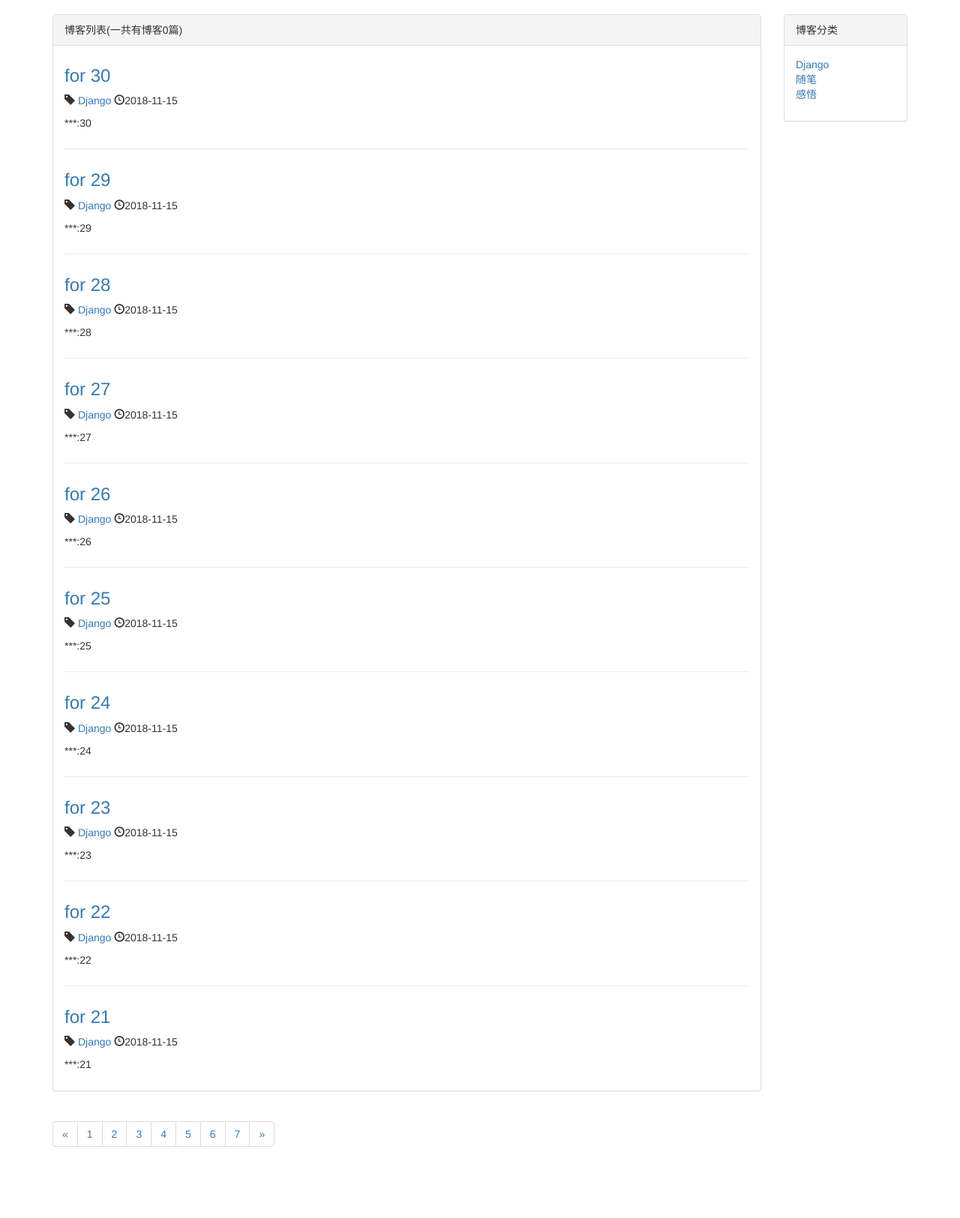
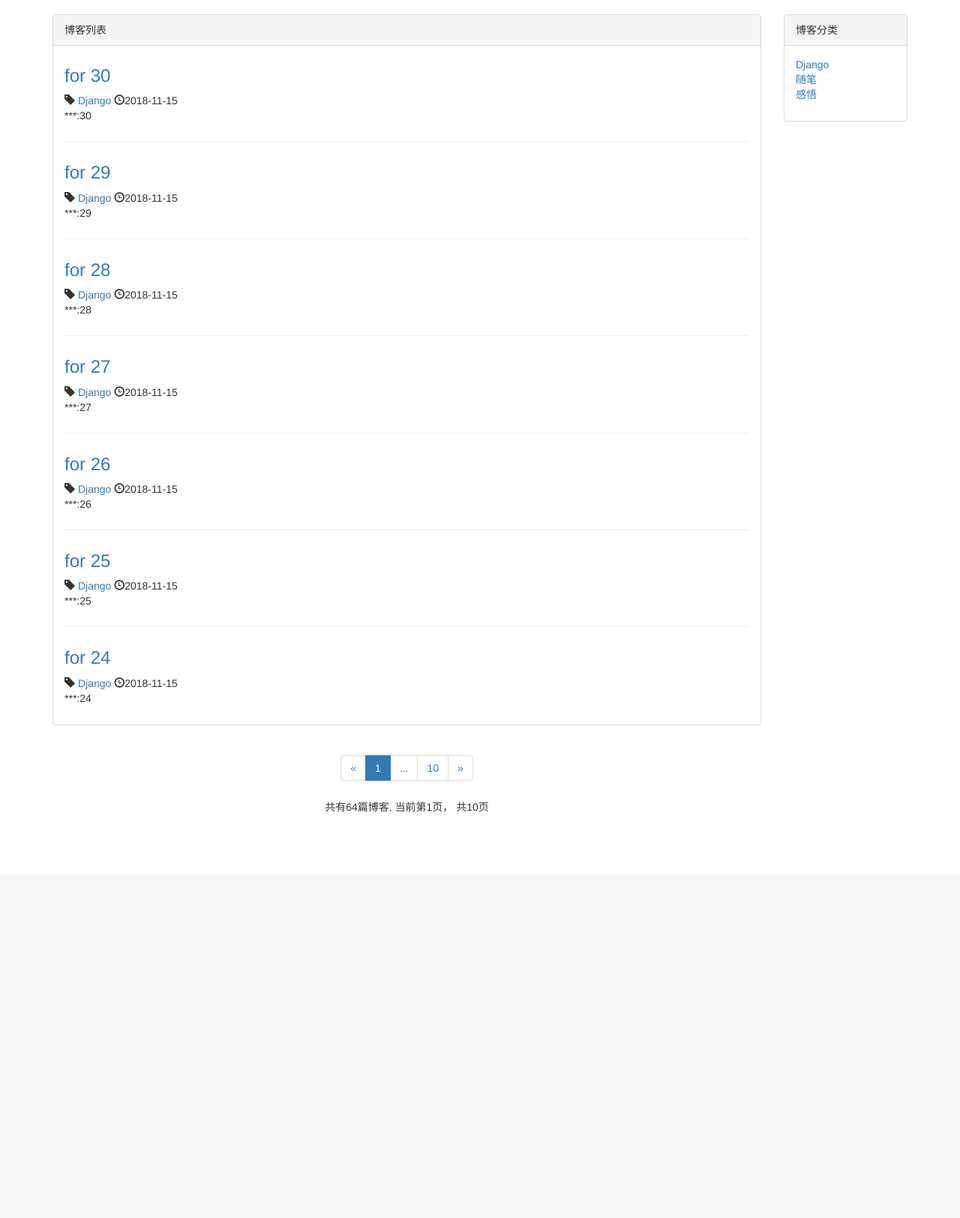
Before and after one commit to Mimperial/DjangoTest, a Django app: page /blog/ in a window 1280 px wide. Shown: the part 51-1675 px from the top of the page at 75% size. After the commit the page ends 1134 px from the top, so only its background shows below. Run offline with Django 3.2, Linux system fonts and the light colour scheme; data comes from the database, SQL or seed files in the repository; some libraries are stand-ins or nearby versions.

Commit message:
分页：博客分类中的分页，全局设置分页器

```diff
--- a/mysite_env/mysite/blog/static/blog/blog.css
+++ b/mysite_env/mysite/blog/static/blog/blog.css
@@ -12,6 +12,9 @@ div.blog h3 {
 div.blog p.blog-info{
     margin-bottom:0;
 }
+div.paginator{
+text-align:center;
+}
 
 ul.blog-info-description{
     list-style-type:none;
--- a/mysite_env/mysite/blog/templates/blog/blog_list.html
+++ b/mysite_env/mysite/blog/templates/blog/blog_list.html
@@ -15,13 +15,13 @@
         <div class="col-xs-12 col-sm-8 col-md-9 col-lg-10">
             <div class="panel panel-default">
                 <div class="panel-heading">
-                    {% block blog_list_title %}博客列表(一共有博客{{ page_of_blogs.paginator.count|length }}篇){% endblock %}
+                    {% block blog_list_title %}博客列表{% endblock %}
                 </div>
                 <div class="panel-body">
-                    {% for blog in page_of_blogs.object_list %}
+                    {% for blog in blogs %}
                     <div class="blog">
                         <h3><a href="{% url 'blog_detail' blog.pk %}">{{ blog.title }}</a></h3>
-                        <p class="blo-info">
+                        <p class="blog-info">
                             <span class="glyphicon glyphicon-tag" aria-hidden="true"></span>
                             <a href="{% url 'blogs_with_type' blog.blog_type.pk %}">{{ blog.blog_type }} </a>
                             <span class="glyphicon glyphicon-time" aria-hidden="true"></span>{{ blog.created_time|date:"Y-m-d" }}
@@ -39,6 +39,7 @@
 
                 </div>
             </div>
+            <div class="paginator">
                 <ul class="pagination">
                     {# 上一页 #}
                     <li>
@@ -52,8 +53,17 @@
 
                     </li>
                     {# 全部页码 #}
-                {% for page_num in page_of_blogs.paginator.page_range %}
+                    {# 如果是当前页就不加链接 #}
+                    {% for page_num in page_range %}
+                        {% if page_num == page_of_blogs.number %}
+                            <li class="active"><span>{{ page_num }}</span></li>
+                        {% else %}
+                            {% if page_num == '...' %}
+                            <li><span>{{ page_num }}</span></li>
+                            {% else %}
                             <li><a href="?page={{ page_num }}">{{ page_num }}</a></li>
+                            {% endif %}
+                        {% endif %}
                     {% endfor %}
                     {# 下一页 #}
                     <li>
@@ -67,7 +77,11 @@
 
                     </li>
                 </ul>
-
+                <p>
+                    共有{{ page_of_blogs.paginator.count }}篇博客,
+                    当前第{{ page_of_blogs.number }}页， 共{{ page_of_blogs.paginator.num_pages }}页
+                </p>
+            </div>
 
         </div>
         <div class="hidden-xs col-sm-4 col-md-3 col-lg-2">
--- a/mysite_env/mysite/blog/templates/blog/blogs_with_type.html
+++ b/mysite_env/mysite/blog/templates/blog/blogs_with_type.html
@@ -1,6 +1,6 @@
 {% extends 'blog/blog_list.html'%}
 {% block title %}{{ blog_type.type_name }}{% endblock %}
 {% block blog_list_title %}
-分类：{{ blog_type.type_name }}（一共有博客{{ blogs|length }}篇）
+分类：{{ blog_type.type_name }}
 <a href="{% url 'blog_list'%}">查看全部博客</a>
 {% endblock %}
--- a/mysite_env/mysite/blog/views.py
+++ b/mysite_env/mysite/blog/views.py
@@ -1,16 +1,35 @@
 from django.shortcuts import render_to_response, get_object_or_404
 from django.core.paginator import Paginator
+from django.conf import settings
 from .models import Blog, BlogType
+
 
 
 def blog_list(request):
     blogs_all_list = Blog.objects.all()
-    paginator = Paginator(blogs_all_list, 10)
+    paginator = Paginator(blogs_all_list, settings.EACH_PAGE_BLOGS_NUMBER)
     page_num = request.GET.get('page', 1) # 获取url的页面参数（get请求）
     page_of_blogs = paginator.get_page(page_num)
+    current_page_num = page_of_blogs.number #获取当前页码
+    # 获取当前页码前后各两位的范围
+    page_range = list(range(max(current_page_num - 2, 1), current_page_num)) + \
+                 list(range(current_page_num, min(current_page_num + 2, current_page_num) + 1))
+    # 加上省略
+    if page_range[0] - 1 >= 2:
+        page_range.insert(0, '...')
+    if paginator.num_pages - page_range[-1] >= 2:
+        page_range.append('...')
+
+    #加上首页尾页
+    if page_range[0] !=1:
+        page_range.insert(0, 1)
+    if page_range[-1] != paginator.num_pages:
+        page_range.append(paginator.num_pages)
 
     context = {}
+    context['blogs'] = page_of_blogs.object_list
     context['page_of_blogs'] = page_of_blogs
+    context['page_range'] = page_range
     context['blog_types'] = BlogType.objects.all()
     context['blogs_count'] = Blog.objects.all().count()
     return render_to_response('blog/blog_list.html', context)
@@ -25,7 +44,30 @@ def blog_detail(request, blog_pk):
 def blogs_with_type(request, blog_type_pk):
     context = {}
     blog_type = get_object_or_404(BlogType, pk=blog_type_pk)
-    context['blog_type'] = blog_type
-    context['blogs'] = Blog.objects.filter(blog_type=blog_type)
+    blogs_all_list = Blog.objects.filter(blog_type=blog_type)
+    paginator = Paginator(blogs_all_list, settings.EACH_PAGE_BLOGS_NUMBER) #每页2篇进行分页
+    page_num = request.GET.get('page', 1)  # 获取url的页面参数（get请求）
+    page_of_blogs = paginator.get_page(page_num)
+    current_page_num = page_of_blogs.number  # 获取当前页码
+    # 获取当前页码前后各两位的范围
+    page_range = list(range(max(current_page_num - 2, 1), current_page_num)) + \
+                 list(range(current_page_num, min(current_page_num + 2, current_page_num) + 1))
+    # 加上省略
+    if page_range[0] - 1 >= 2:
+        page_range.insert(0, '...')
+    if paginator.num_pages - page_range[-1] >= 2:
+        page_range.append('...')
+
+    # 加上首页尾页
+    if page_range[0] != 1:
+        page_range.insert(0, 1)
+    if page_range[-1] != paginator.num_pages:
+        page_range.append(paginator.num_pages)
+
+    context = {}
+    context['blogs'] = page_of_blogs.object_list
+    context['page_of_blogs'] = page_of_blogs
+    context['page_range'] = page_range
     context['blog_types'] = BlogType.objects.all()
+    context['blogs_count'] = Blog.objects.all().count()
     return render_to_response('blog/blogs_with_type.html', context)
--- a/mysite_env/mysite/mysite/settings.py
+++ b/mysite_env/mysite/mysite/settings.py
@@ -124,3 +124,6 @@ STATIC_URL = '/static/'
 STATICFILES_DIRS = [
     os.path.join(BASE_DIR, 'static'),
 ]
+
+#自定义参数
+EACH_PAGE_BLOGS_NUMBER = 7
```
Lines whose indentation alone changed are shown as unchanged.
